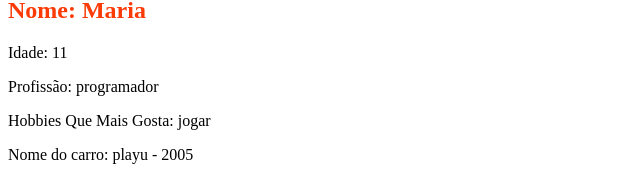
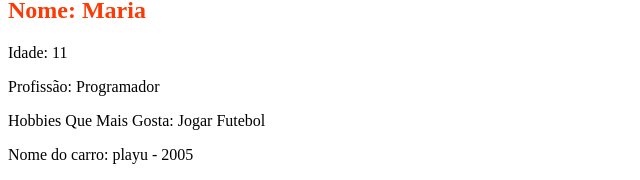
Before and after one commit to mellhub/Cursos, an Angular app in the folder Youtube/CursoAngular13Introducao-01-2022/curso-angular-y/: page / in a window 1280 px wide. Shown: the part 202-382 px from the top of the page, without its empty margins (0-640 px from the left). Built offline with nearby package versions, Linux system fonts and the light colour scheme.

Commit message:
Update first-component.component.ts

```diff
--- a/Youtube/CursoAngular13Introducao-01-2022/curso-angular-y/src/app/components/first-component/first-component.component.ts
+++ b/Youtube/CursoAngular13Introducao-01-2022/curso-angular-y/src/app/components/first-component/first-component.component.ts
@@ -8,8 +8,8 @@ import { Component, OnInit } from '@angular/core';
 export class FirstComponentComponent implements OnInit{
   name: string = 'Maria';
   age: number = 11;
-  job = 'programador';
-  hobbies = ['Correr',  'brincar',  'jogar'];
+  job = 'Programador';
+  hobbies = ['Correr',  'Brincar',  'Jogar Futebol'];
   car = {
     name: "playu",
     year: 2005
```
